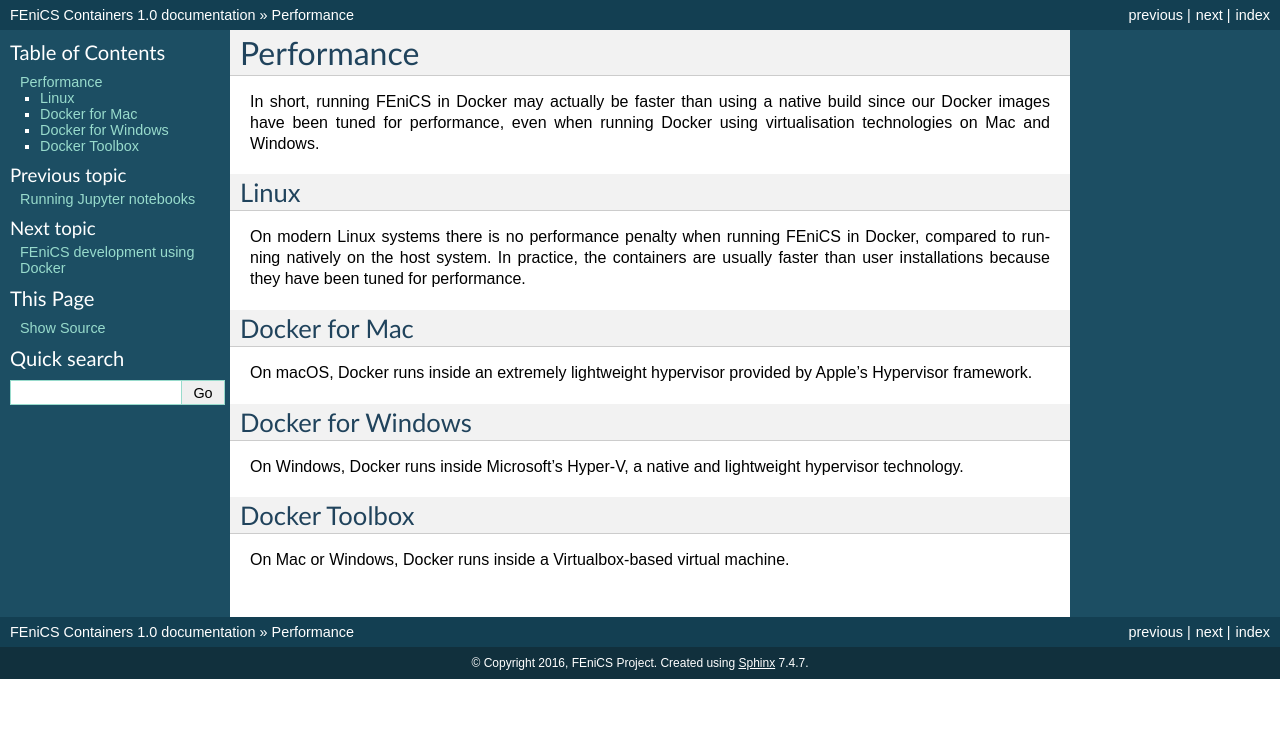
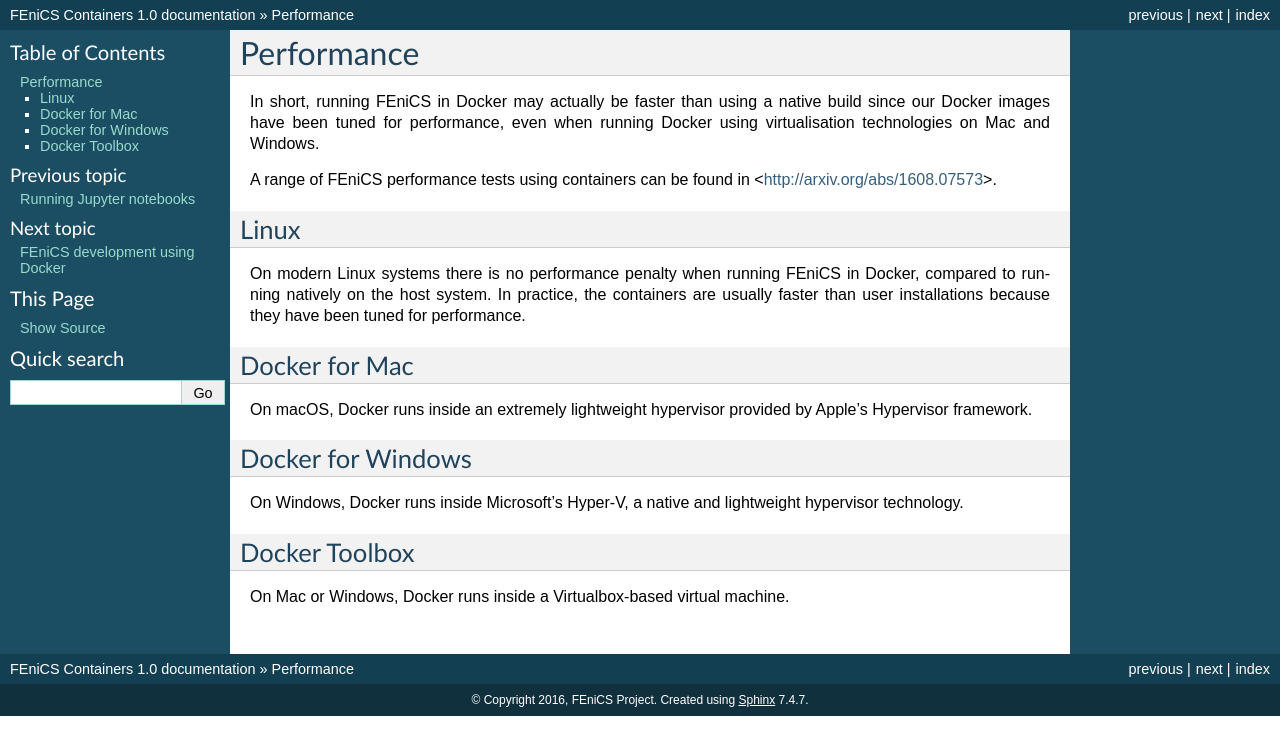
Before and after one commit to vacary/docker, a Sphinx documentation site: the page built from docs/source/performance.rst, in a window 1280 px wide. Shown: the top 755 px of the page. Built offline with Sphinx 7.4.7, drawn with Linux system fonts in a browser that asks for light colours.

Commit message:
Add link to paper in the docs [skip build]

```diff
--- a/docs/source/performance.rst
+++ b/docs/source/performance.rst
@@ -3,9 +3,14 @@
 Performance
 ===========
 
-In short, running FEniCS in Docker may actually be faster than using a native
-build since our Docker images have been tuned for performance, even when
-running Docker using virtualisation technologies on Mac and Windows.
+In short, running FEniCS in Docker may actually be faster than using a
+native build since our Docker images have been tuned for performance,
+even when running Docker using virtualisation technologies on Mac and
+Windows.
+
+A range of FEniCS performance tests using containers can be found in
+<http://arxiv.org/abs/1608.07573>.
+
 
 Linux
 -----
@@ -18,16 +23,17 @@
 Docker for Mac
 ---------------
 
-On macOS, Docker runs inside an extremely lightweight hypervisor provided by
-Apple's Hypervisor framework.
+On macOS, Docker runs inside an extremely lightweight hypervisor
+provided by Apple's Hypervisor framework.
 
 Docker for Windows
 ------------------
 
-On Windows, Docker runs inside Microsoft's Hyper-V, a native and lightweight
-hypervisor technology.
+On Windows, Docker runs inside Microsoft's Hyper-V, a native and
+lightweight hypervisor technology.
 
 Docker Toolbox
 --------------
 
-On Mac or Windows, Docker runs inside a Virtualbox-based virtual machine.
+On Mac or Windows, Docker runs inside a Virtualbox-based virtual
+machine.
```
Also changed, not shown: docs/source/index.rst (+10 -4 lines).
